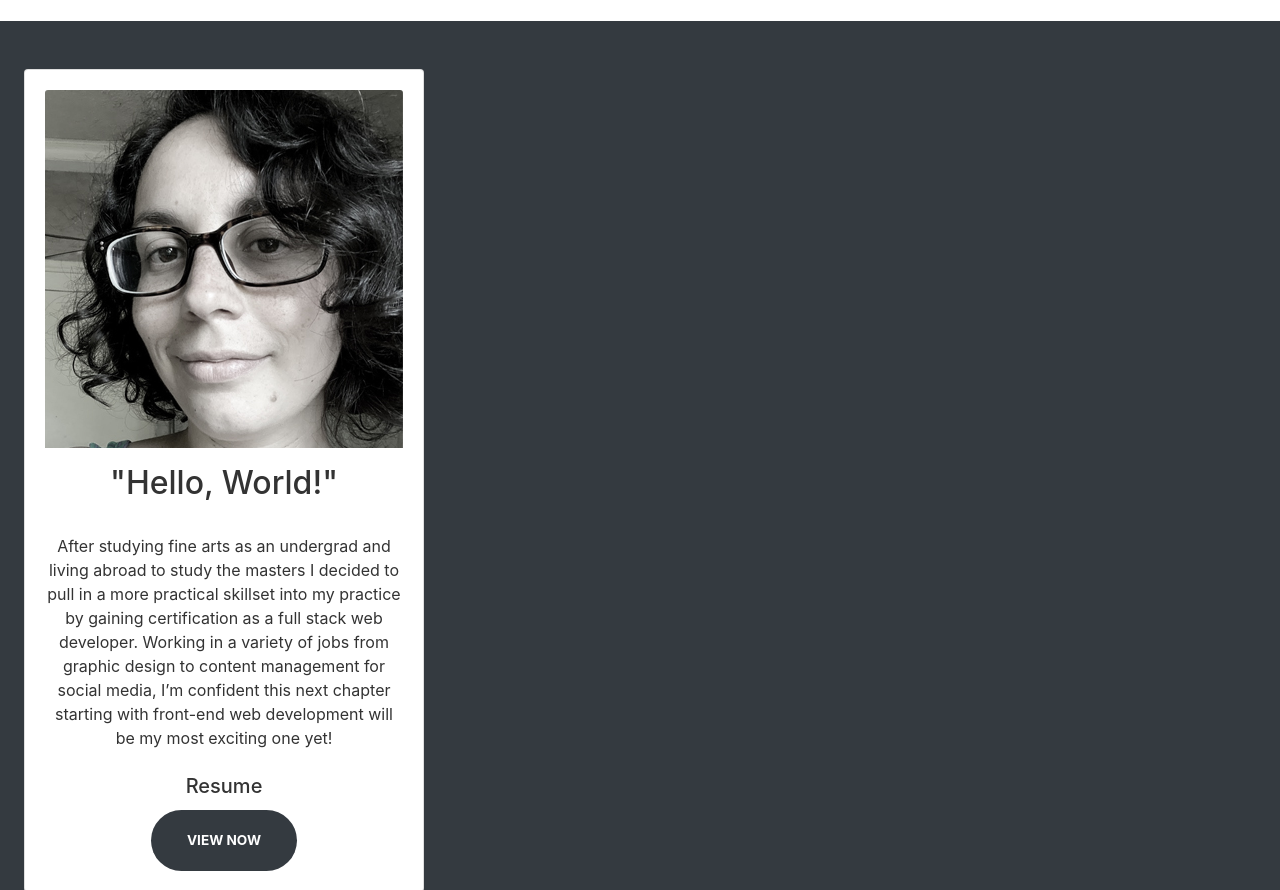
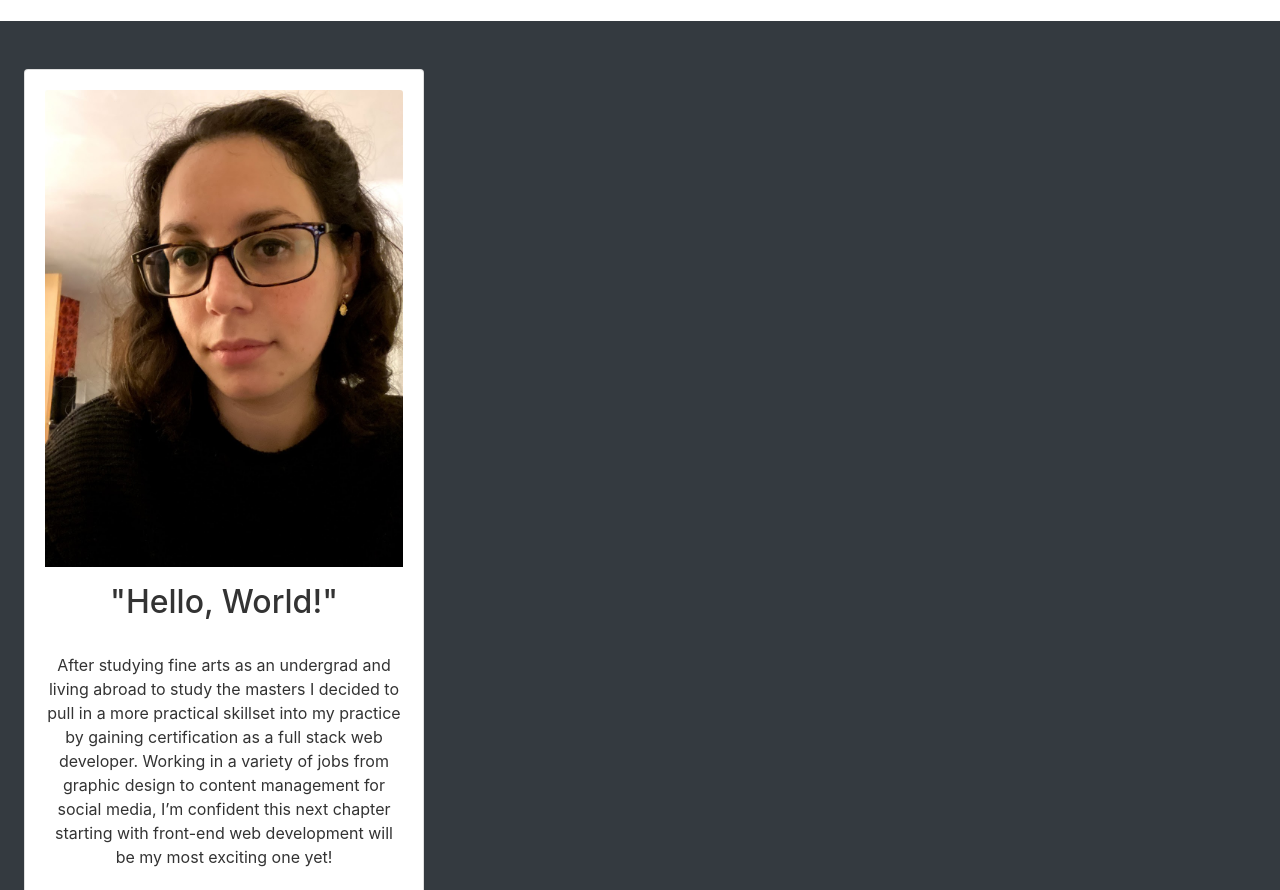
Before and after one commit to elanacelano/Elana_Celano, a plain HTML site: page index.html in a window 1280 px wide. Shown: the part 9981-10871 px from the top of the page. Drawn offline with Linux system fonts and the light colour scheme.

Commit message:
new PHOTO

```diff
--- a/index.html
+++ b/index.html
@@ -1616,7 +1616,7 @@ React, HTML/CSS, AJAX</b></p>
 
 <div class="card" style="width: 25rem;">
   <div class="card-body justify-content-center">
-  <img src="img/portfolio/fullsize/Elana_2020.jpg" class="card-img-top" alt="...">
+  <img src="img/portfolio/fullsize/Elana_21.jpg" class="card-img-top" alt="...">
   <h2 class="text-center mt-0 py-3">"Hello, World!"</h2>
 
   <p class="card-text py-2">After studying fine arts as an undergrad and living abroad to study the masters I decided to pull in a
```
Also changed, not shown: img/portfolio/fullsize/Elana_2020.jpg (deleted), img/portfolio/fullsize/Elana_21.jpg (added).
